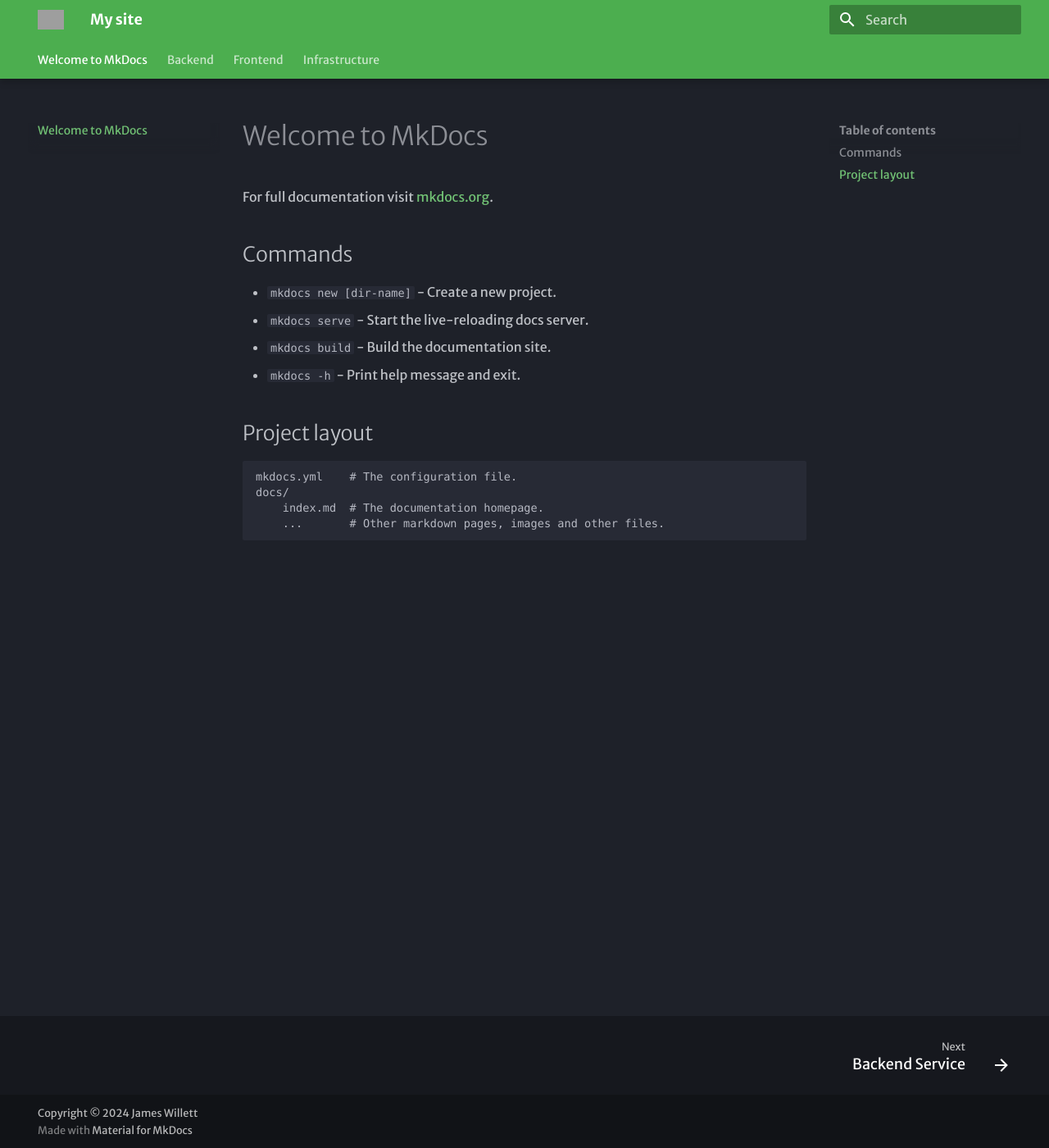
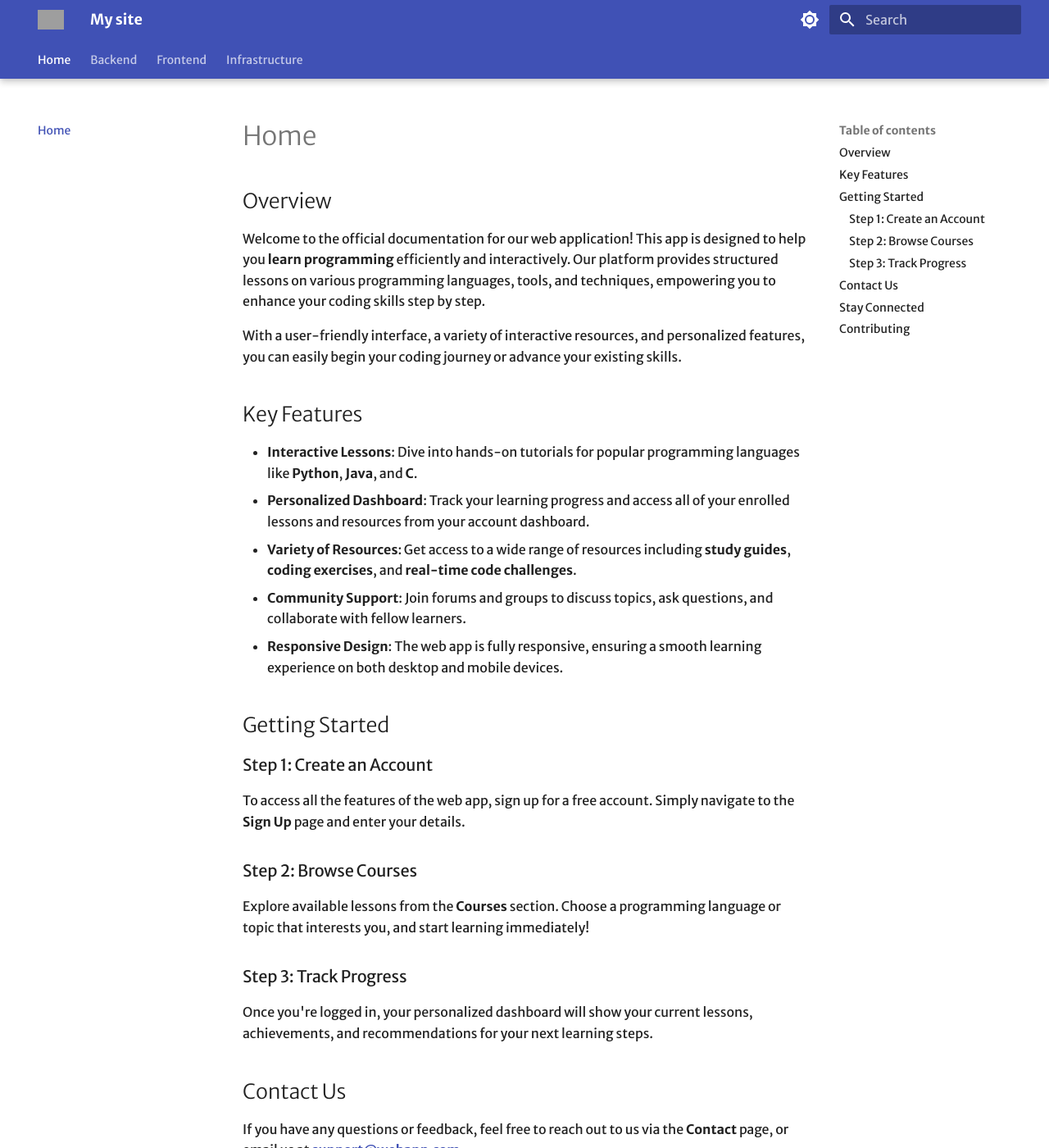
Before and after one commit to DicitoCarrera/WebEngineeringProject, an MkDocs documentation site: the page built from docs/index.md, in a window 1280 px wide and 1400 px high. Shown: the whole window at 82% size. Built offline with MkDocs 1.6.1 and Material for MkDocs 9.7.7, drawn with Linux system fonts in a browser that asks for light colours; some web fonts are replaced; some of the changed text lies outside the part shown; grey boxes are pictures that could not be loaded.

Commit message:
added fixes docs

```diff
--- a/docs/index.md
+++ b/docs/index.md
@@ -1,17 +1,68 @@
-# Welcome to MkDocs
+# Home
 
-For full documentation visit [mkdocs.org](https://www.mkdocs.org).
+## Overview
 
-## Commands
+Welcome to the official documentation for our web application! This app is
+designed to help you **learn programming** efficiently and interactively. Our
+platform provides structured lessons on various programming languages, tools,
+and techniques, empowering you to enhance your coding skills step by step.
 
-- `mkdocs new [dir-name]` - Create a new project.
-- `mkdocs serve` - Start the live-reloading docs server.
-- `mkdocs build` - Build the documentation site.
-- `mkdocs -h` - Print help message and exit.
+With a user-friendly interface, a variety of interactive resources, and
+personalized features, you can easily begin your coding journey or advance your
+existing skills.
 
-## Project layout
+## Key Features
 
-    mkdocs.yml    # The configuration file.
-    docs/
-        index.md  # The documentation homepage.
-        ...       # Other markdown pages, images and other files.
+- **Interactive Lessons**: Dive into hands-on tutorials for popular programming
+  languages like **Python**, **Java**, and **C**.
+- **Personalized Dashboard**: Track your learning progress and access all of
+  your enrolled lessons and resources from your account dashboard.
+- **Variety of Resources**: Get access to a wide range of resources including
+  **study guides**, **coding exercises**, and **real-time code challenges**.
+- **Community Support**: Join forums and groups to discuss topics, ask
+  questions, and collaborate with fellow learners.
+- **Responsive Design**: The web app is fully responsive, ensuring a smooth
+  learning experience on both desktop and mobile devices.
+
+## Getting Started
+
+### Step 1: Create an Account
+
+To access all the features of the web app, sign up for a free account. Simply
+navigate to the **Sign Up** page and enter your details.
+
+### Step 2: Browse Courses
+
+Explore available lessons from the **Courses** section. Choose a programming
+language or topic that interests you, and start learning immediately!
+
+### Step 3: Track Progress
+
+Once you're logged in, your personalized dashboard will show your current
+lessons, achievements, and recommendations for your next learning steps.
+
+## Contact Us
+
+If you have any questions or feedback, feel free to reach out to us via the
+**Contact** page, or email us at **<support@webapp.com>**.
+
+## Stay Connected
+
+Follow us on social media to stay up-to-date with the latest lessons, features,
+and announcements:
+
+- [Twitter](https://twitter.com/webapp)
+- [Facebook](https://facebook.com/webapp)
+- [Instagram](https://instagram.com/webapp)
+- [LinkedIn](https://linkedin.com/company/webapp)
+
+## Contributing
+
+We welcome contributions from developers, designers, and content creators. If
+you'd like to contribute to our platform, please check out the **Contributing
+Guidelines**.
+
+---
+
+We hope you have a great experience learning with us! Let's get started on your
+coding journey today! 🚀
--- a/mkdocs.yml
+++ b/mkdocs.yml
@@ -8,10 +8,20 @@ theme:
   name: material
 
   palette:
-    # Dark Mode
-    - scheme: slate
-      primary: green
-      accent: deep purple
+
+    # Palette toggle for light mode
+    - media: "(prefers-color-scheme: light)"
+      scheme: default
+      toggle:
+        icon: material/brightness-7
+        name: Switch to dark mode
+
+    # Palette toggle for dark mode
+    - media: "(prefers-color-scheme: dark)"
+      scheme: slate
+      toggle:
+        icon: material/brightness-4
+        name: Switch to light mode
 
   font:
     text: Merriweather Sans
@@ -27,6 +37,9 @@ theme:
     - search.suggest
     - search.highlight
     - search.share
+    - content.code.copy
+    - content.code.select
+    - content.code.annotate
 
   icon:
     logo: fontawesome/solid/w
@@ -39,11 +52,6 @@ plugins:
   - search
 
 markdown_extensions:
-  - attr_list
-  - admonition
-  - pymdownx.emoji:
-      emoji_index: !!python/name:material.extensions.emoji.twemoji
-      emoji_generator: !!python/name:material.extensions.emoji.to_svg
   - pymdownx.highlight:
       anchor_linenums: true
       line_spans: __span
@@ -51,6 +59,11 @@ markdown_extensions:
   - pymdownx.inlinehilite
   - pymdownx.snippets
   - pymdownx.superfences
+  - attr_list
+  - admonition
+  - pymdownx.emoji:
+      emoji_index: !!python/name:material.extensions.emoji.twemoji
+      emoji_generator: !!python/name:material.extensions.emoji.to_svg
   - pymdownx.tabbed:
       alternate_style: true
   - pymdownx.details
```
Also changed, not shown: docs/backend/database/auth-db.md (+5 -5 lines), docs/backend/database/lessons-db.md (+5 -5 lines), docs/backend/index.md (+13 -13 lines), docs/frontend/index.md (+8 -8 lines).
